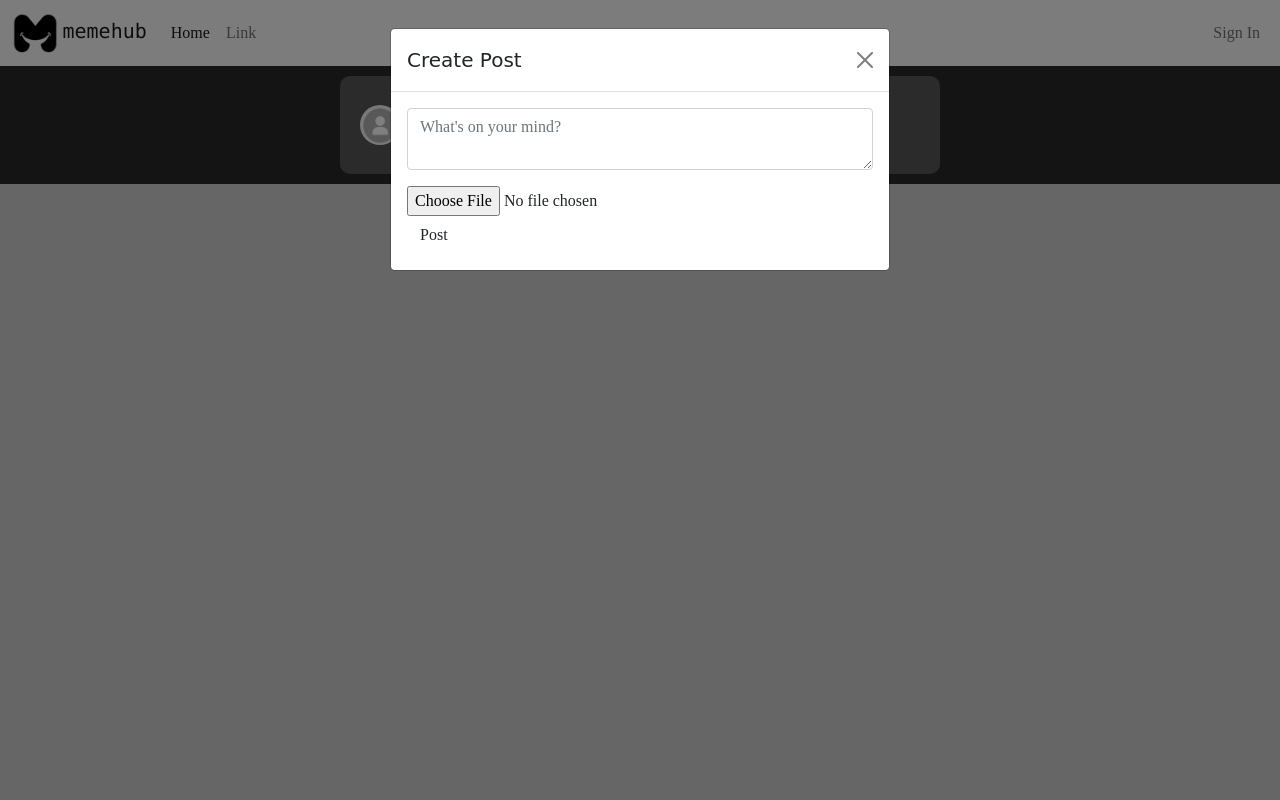
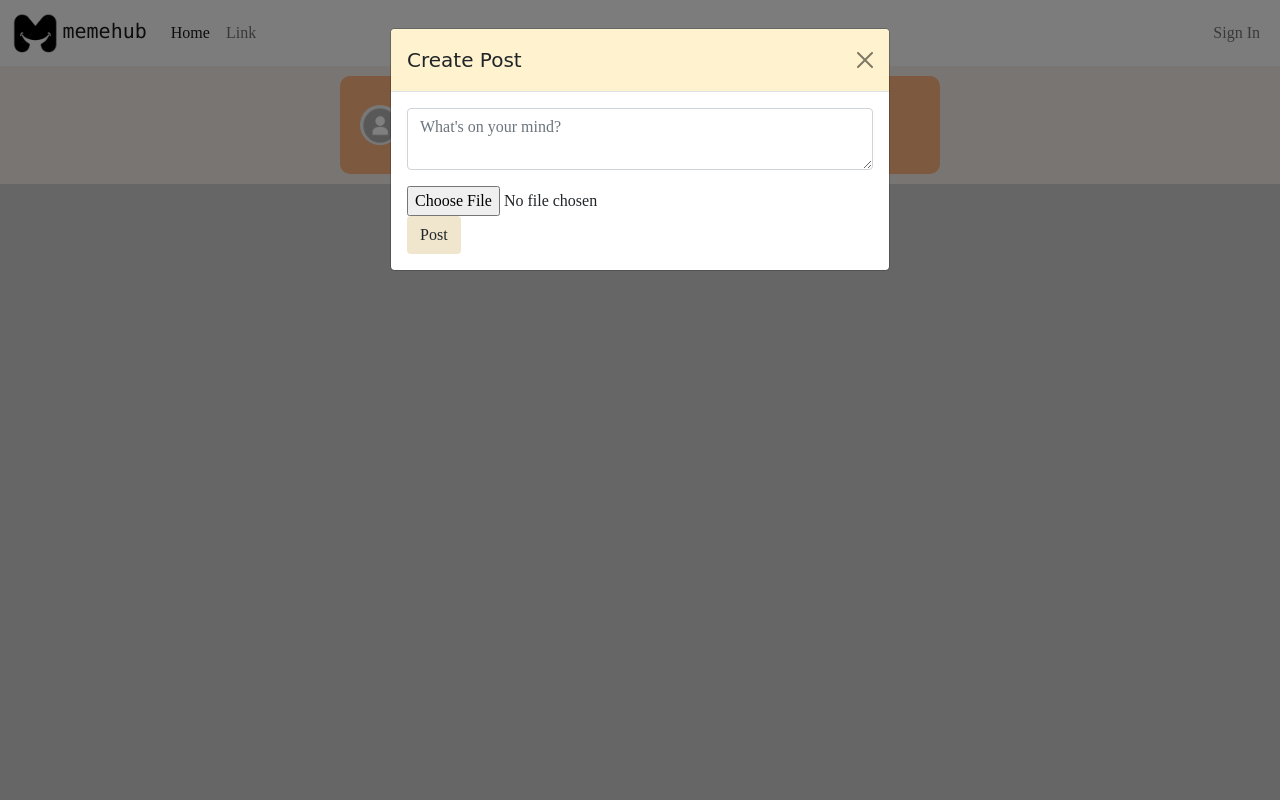
Before and after one commit to holidaygarrison/Group3, a PHP site: page / in a window 1280 px wide, after a click on "Create Post". Run offline with PHP 8.4, Linux system fonts and the light colour scheme; data that the repository does not hold is empty.

Commit message:
Made changes to the background colors
Changed the background color of the entire site, posts, post button on Create Post popup, Header of Create Post popup, Update and Delete button on Edit Post popup, and Header of Edit Post popup.

```diff
--- a/index.php
+++ b/index.php
@@ -20,7 +20,7 @@ if(!$user)
      }
      /* Background of entire page */
      .back{
-        background:rgb(40,40,40);
+        background:rgb(243,235,230);
         display:flex;
      }
      /* Container for the posts */
@@ -33,7 +33,7 @@ if(!$user)
     /* All of the Posts */
      .post{
         width:600px;
-        background-color: rgb(86,86,86)!important;
+        background-color: rgb(249,179,127)!important;
         border-radius:10px;
         padding:10px;
         margin:10px;
@@ -88,7 +88,7 @@ if(!$user)
              }
             /* Color of the Button Words */
              .post .bottom > .action{
-                color:rgb(255,255,255);
+                color:rgb(60,60,60);
              }
         /* Actual Posts */
          .post .top .info{
@@ -97,10 +97,10 @@ if(!$user)
          }
          .post .top .info .name{
             cursor:pointer;
-            font-size:16px;
+            font-size:17px;
          }
          .post .top .info .time{
-            font-size:12px;
+            font-size:11px;
             cursor:pointer;
          }
          .post .top i{
@@ -117,13 +117,14 @@ if(!$user)
             margin:5px 0px;
          }
          .txt {
-            color:rgb(255,255,255);
+            color:rgb(60,60,60);
          }
          .name {
-            color:rgb(255,255,255);
+	    font: bold;
+            color:rgb(50,50,50);
          }
          .time {
-            color:rgb(255,255,255);
+            color:rgb(50,50,50);
          }
 </style>
 <div class="back">
@@ -146,7 +147,7 @@ if(!$user)
 		<div class="modal" tabindex="-1" id="PostModal">
 		  <div class="modal-dialog">
 		    <div class="modal-content">
-		      <div class="modal-header">
+		      <div class="modal-header" style="background-color:rgb(255,243,207)">
 			<h5 class="modal-title">Create Post</h5>
 			<button type="button" class="btn-close" data-bs-dismiss="modal" aria-label="close"></button>
 		      </div>
@@ -157,7 +158,7 @@ if(!$user)
 			  <input type="file" name="File" id="File" accept="image/png, image/jpeg">
 			  <input type="hidden" name="user" value="<?php echo $user; ?>">
 			  <Br>
-			  <button class="btn btn-md" role="submit">Post</button>
+			  <button class="btn btn-md" role="submit" style="background-color:rgb(240,230,205)">Post</button>
 			</form>
 		      </div>
 		    </div>
@@ -192,7 +193,7 @@ if(!$user)
 	<div class="modal" tabindex="-1" id="EditModal">
 	  <div class="modal-dialog">
 	    <div class="modal-content">
-	      <div class="modal-header">
+	      <div class="modal-header" style="background-color:rgb(255,243,207)">
 		<h5 class="modal-title">Edit Post</h5>
 		<button type="button" class="btn-close" data-bs-dismiss="modal" aria-label-"close"></button>
 	      </div>
@@ -203,8 +204,8 @@ if(!$user)
 		  <input type="hidden" name="user" value="<?php echo $user;?>">
 		  <input type="hidden" name="post" id="EditPostID" value="">
 		  <input type="hidden" name="delete" value="FALSE">
-		  <button class="btn btn-md" role="submit">Update</button>
-		  <button class="btn btn-md float-end" id="DeletePostBtn" onclick="CheckPostDelete();">Delete</button>
+		  <button class="btn btn-md" role="submit" style="background-color:rgb(240,230,205)">Update</button>
+		  <button class="btn btn-md float-end" id="DeletePostBtn" onclick="CheckPostDelete();" style="background-color:rgb(240,230,205)">Delete</button>
 		</form>
 	      </div>
 	    </div>
```
